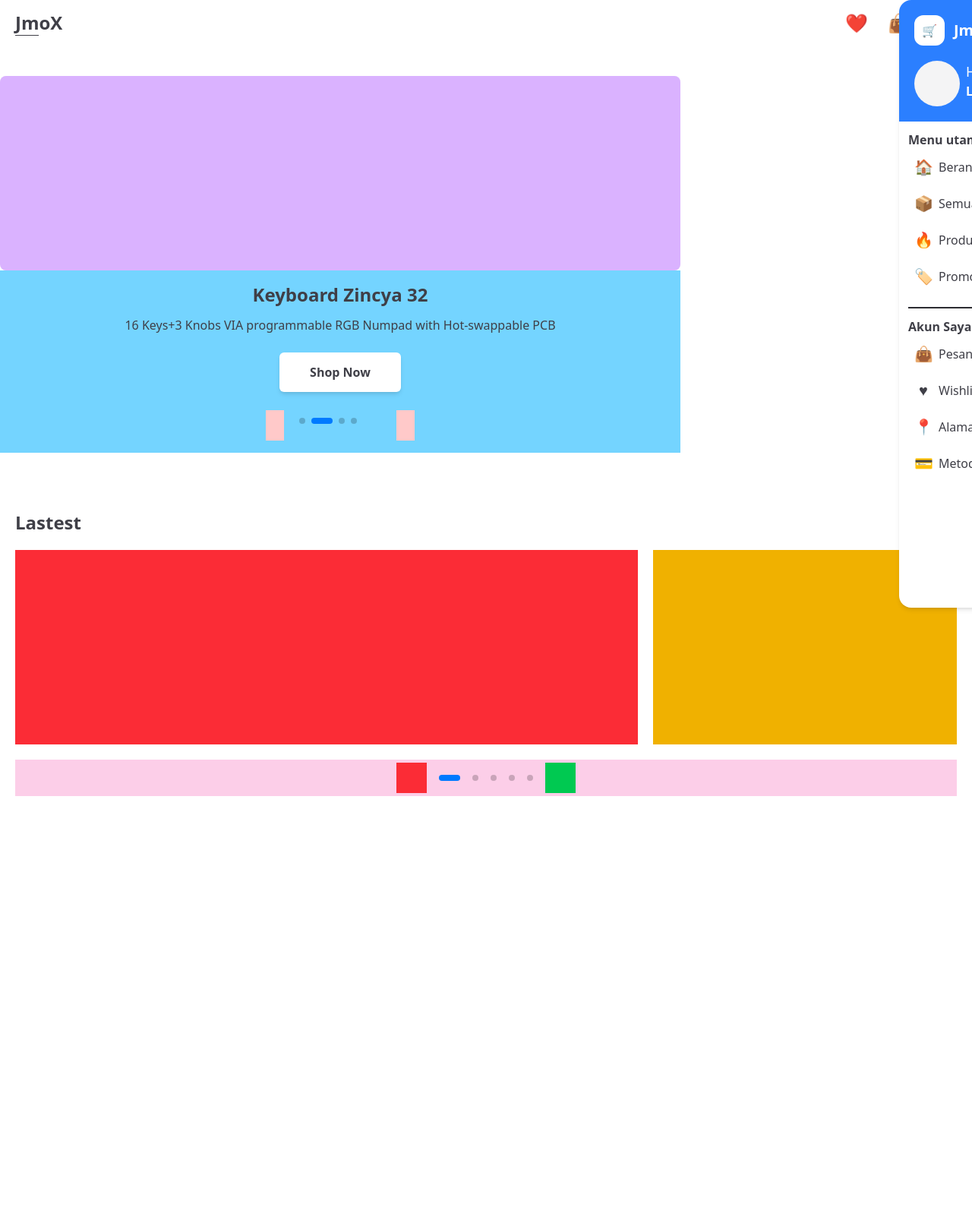
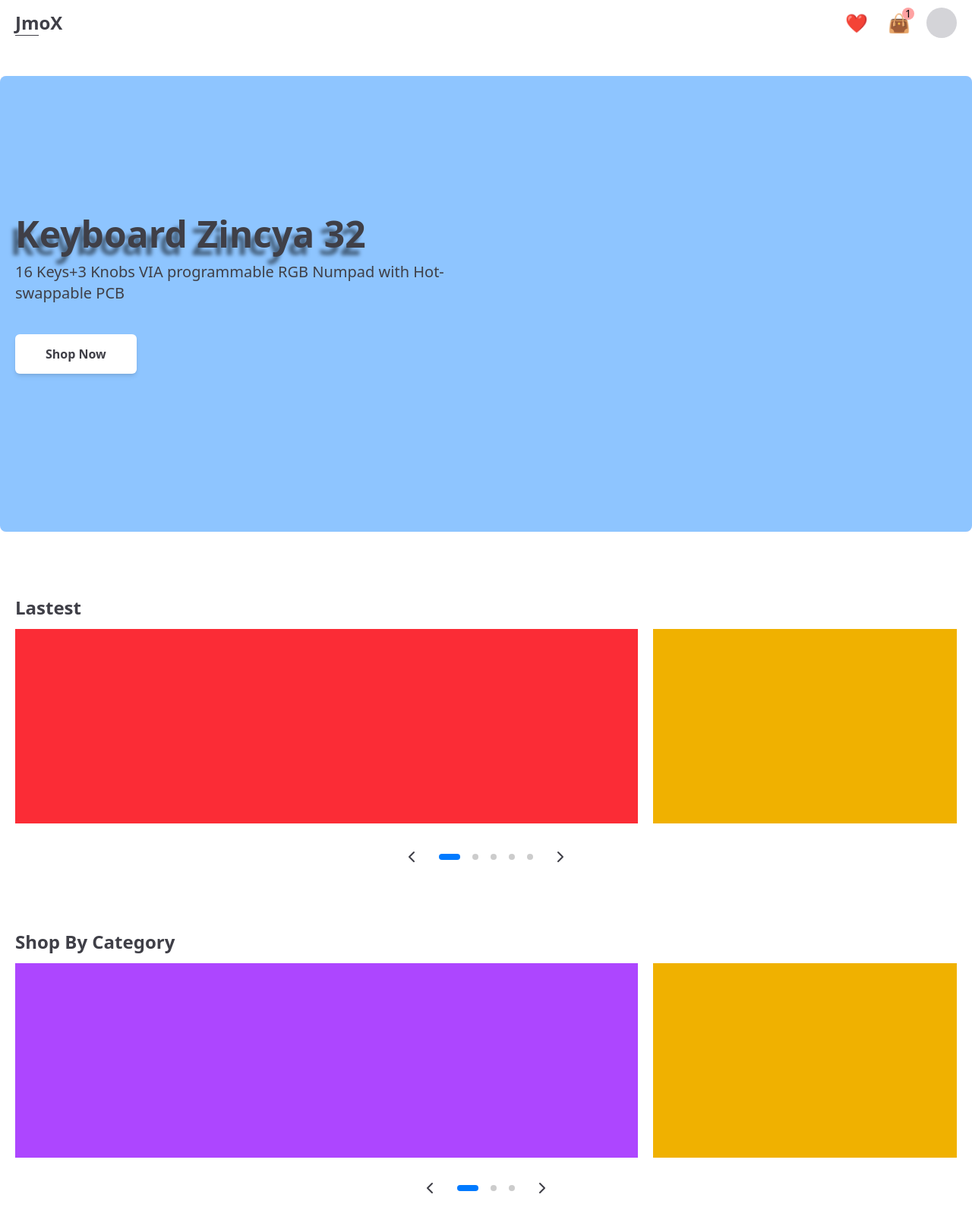
Before and after one commit to Bills-6/E-oommerce-basic, a Next.js app: page / in a window 1280 px wide. Shown: the top 1610 px of the page at 76% size. Built offline with nearby package versions, Linux system fonts and the light colour scheme.

Commit message:
fix UI banner slider

```diff
--- a/app/components/categoryCard.tsx
+++ /dev/null
@@ -1,18 +0,0 @@
-'use client';
-
-interface CategoryTypesProps {
-	value: string;
-	icon: string;
-	href?: string;
-}
-
-export default function CategoryCard(
-	{ value, href, icon }:CategoryTypesProps
-) {
-	return (
-		<a href={href} className="h-20 flex flex-col items-center justify-center bg-zinc-100 outline outline-zinc-300 rounded-md shadow-md hover:bg-zinc-200 cursor-pointer">
-			<span className="text-xl" aria-description="iconCard">{icon}</span>
-			<p className="text-sm">{value}</p>
-		</a>
-	);
-}
--- a/app/components/lastestProducts.tsx
+++ b/app/components/lastestProducts.tsx
@@ -8,10 +8,15 @@ import { Navigation, Pagination } from 'swiper/modules';
 import 'swiper/css';
 import 'swiper/css/pagination';
 
+// component
+import { ChevronLeft, ChevronRight } from "lucide-react";
+import EntryTitle from "./entryTitle";
+
 export default function LastestProducts() {
 	return (
 		<Suspense fallback={<div className="p-5 bg-red-300"></div>}>
 			<div className="lastestProductContainer py-2">
+				<EntryTitle value="Lastest"/>
 				<Swiper
 					modules={[Navigation, Pagination]}
 					spaceBetween={20}
@@ -35,10 +40,14 @@ export default function LastestProducts() {
 					<SwiperSlide className="flex bg-green-500"></SwiperSlide>
 				</Swiper>
 
-				<div className="controllerSwiper py-1 bg-pink-200 flex items-center justify-center gap-3">
-					<button className="prevBtn static w-10 h-10 bg-red-500 cursor-pointer"></button>
+				<div className="controllerSwiper py-1 flex items-center justify-center gap-3">
+					<button className="prevBtn static w-10 h-10 cursor-pointer full-center">
+						<ChevronLeft/>
+					</button>
 					<div className="swiper-pagination relative w-24 overflow-hidden flex items-center gap-2"></div>
-					<button className="nextBtn static w-10 h-10 bg-green-500 cursor-pointer"></button>
+					<button className="nextBtn static w-10 h-10 cursor-pointer full-center">
+						<ChevronRight/>
+					</button>
 				</div>
 			</div>
 		</Suspense>
--- /dev/null
+++ b/app/components/shopByCategory.tsx
@@ -0,0 +1,53 @@
+'use client';
+
+import { Suspense } from "react";
+
+// swiper js
+import { Swiper, SwiperSlide } from "swiper/react";
+import { Navigation, Pagination } from "swiper/modules";
+
+import 'swiper/css';
+import 'swiper/css/pagination';
+import 'swiper/css/navigation';
+
+// component
+import EntryTitle from "./entryTitle";
+import { ChevronLeft, ChevronRight } from "lucide-react";
+
+export default function ByCategory() {
+	return (
+		<Suspense fallback={<div className="b-5 bg-red-500"></div>}>
+			<div className="py-16">
+				<EntryTitle value="Shop By Category"/>
+
+				<Swiper
+					modules={[Navigation, Pagination]}
+					spaceBetween={20}
+					slidesPerView={1.5}
+					navigation={{prevEl: '.prevButtonCategory', nextEl: '.nextButtonCategory',}}
+					pagination={{el: '.swiper-category-pagination', clickable: true, type: 'bullets'}}
+					loop={false}
+					className="overflow-hidden h-64 mb-5"
+				>
+					<SwiperSlide className="flex bg-purple-500"></SwiperSlide>
+					<SwiperSlide className="flex bg-yellow-500"></SwiperSlide>
+					<SwiperSlide className="flex bg-blue-500"></SwiperSlide>
+				</Swiper>
+
+				<div className="controllerSwiper flex items-center justify-center gap-3">
+					<button className="prevButtonCateogory w-10 h-10 full-center" type="button">
+						<ChevronLeft />
+					</button>
+
+					<div className="swiper-category-pagination w-24 overflow-hidden flex items-center gap-2"></div>
+
+					<button className="nextButtonCateogory w-10 h-10 full-center" type="button">
+						<ChevronRight />
+					</button>
+				</div>
+
+
+			</div>
+		</Suspense>
+	);
+}
--- a/app/components/sidebar.tsx
+++ b/app/components/sidebar.tsx
@@ -40,7 +40,7 @@ export default function SidebarHomeMobile({ active, onClose }: SidebarProps) {
 			<button className='w-[40%] inset-0 left-0 top-0 h-screen fixed z-[122] bg-zinc-700/70' onClick={onClose}></button>
 		)}
 
-		<aside className={`fixed w-[70%] right-0 top-0 h-screen bg-white shadow-md rounded-tl-2xl overflow-hidden rounded-bl-2xl z-[200] transition-all ${active ? '' : 'translate-x-200'} `}>
+		<aside className={`fixed w-[70%] right-0 top-0 h-screen bg-white shadow-md rounded-tl-2xl overflow-hidden rounded-bl-2xl z-[200] transition-all ${active ? '' : 'translate-x-400 hidden'} `}>
 			<header className="p-5 bg-blue-500">
 				<div className="title flex items-center justify-between mb-5">
 					<div className="logos flex items-center gap-3">
--- a/app/components/slider.tsx
+++ b/app/components/slider.tsx
@@ -7,40 +7,76 @@ import { Navigation, Pagination, Autoplay } from "swiper/modules";
 
 import 'swiper/css';
 import 'swiper/css/pagination';
+import 'swiper/css/navigation';
+
+import { ChevronRight, ChevronLeft } from "lucide-react";
 
 export default function Slider() {
 	return (
 		<Suspense fallback={<div className="p-5 bg-red-300"></div>}>
-		<div className="w-full max-w-4xl py-10 pb-5">
+		<div className="w-full max-w-4xl md:max-w-none py-10 pb-5 lg:relative">
 			<Swiper
 				modules={[Navigation, Pagination, Autoplay]}
-				spaceBetween={20}
-				slidesPerView={1}
 				navigation={{
 					prevEl: '.prevButtonHitbox',
 					nextEl: '.nextButtonHitbox',
 				}}
-				pagination={{ el: '.swiper-preview-pagination', clickable: true, type: 'bullets' }}
+				pagination={{
+					el: '.swiper-preview-pagination',
+					clickable: true, type: 'bullets' }}
 				autoplay={{ delay: 3000, disableOnInteraction: false }}
 				loop={true}
-				className="rounded-lg overflow-hidden h-64 bg-gray-100">
+				breakpoints={{
+					320: {
+						slidesPerView: 1,
+						spaceBetween: 20,
+					},
+					1024: {
+						slidesPerView: 1,
+						spaceBetween: 0,
+					}
+				}}
+				className="swiperContainer rounded-lg overflow-hidden w-full h-64 lg:h-[600px] bg-pink-100">
 
-				<SwiperSlide className="flex bg-blue-300"/>
-				<SwiperSlide className="flex bg-purple-300"/>
-				<SwiperSlide className="flex bg-red-300"/>
-				<SwiperSlide className="flex bg-yellow-300"/>
+				<SwiperSlide className="flex bg-blue-300 md:relative">
+
+					<div className="descriptionProductContainer container hidden lg:block absolute top-1/2 -translate-y-1/2 p-5 left-1/2 -translate-x-1/2">
+						<h2 className="productName font-bold text-5xl mb-3 text-shadow-[-7px_10px_5px_rgba(0,0,0,0.5)]">Keyboard
+
+							Zincya 32</h2>
+						<p className="productDescription mb-10 text-xl max-w-1/2">16 Keys+3 Knobs VIA programmable RGB Numpad with Hot-swappable PCB</p>
+
+						<button className="detailProductPage full-center bg-white font-semibold h-13 px-10 rounded-md shadow-md mb-6 hover:bg-zinc-700 hover:border-4 hover:border-zinc-600 hover:text-white transition-all cursor-pointer" type="button">Shop Now</button>
+					</div>
+				</SwiperSlide>
+
+				<SwiperSlide className="flex bg-blue-300 md:relative">
+
+					<div className="descriptionProductContainer container hidden lg:block absolute top-1/2 -translate-y-1/2 p-5 left-1/2 -translate-x-1/2">
+						<h2 className="productName font-bold text-5xl mb-3 text-shadow-[-7px_10px_5px_rgba(0,0,0,0.5)]">Keyboard
+
+							Zincya 32</h2>
+						<p className="productDescription mb-10 text-xl max-w-1/2">16 Keys+3 Knobs VIA programmable RGB Numpad with Hot-swappable PCB</p>
+
+						<button className="detailProductPage full-center bg-white font-semibold h-13 px-10 rounded-md shadow-md mb-6 hover:bg-zinc-700 hover:border-4 hover:border-zinc-600 hover:text-white transition-all cursor-pointer" type="button">Shop Now</button>
+					</div>
+				</SwiperSlide>
+
 			</Swiper>
 
-			<div className="descriptionMobile py-4 px-5 bg-sky-300">
-				<h2 className="productName text-center font-bold text-2xl mb-3">Keyboard Zincya 32</h2>
+			<div className="descriptionMobile py-4 px-5 bg-sky-300 lg:hidden">
 				<p className="productDescription text-center mb-6">16 Keys+3 Knobs VIA programmable RGB Numpad with Hot-swappable PCB</p>
 				<button className="detailProductPage mx-auto full-center bg-white font-semibold h-13 px-10 rounded-md shadow-md mb-6" type="button">Shop Now</button>
 
-				<div className="controllerSwiper flex items-center gap-4 mx-auto w-fit">
-					<button className="prevButtonHitbox w-10 h-10 bg-red-200 full-center"></button>
+				<div className="controllerSwiper flex items-center justify-center w-full gap-4">
+					<button className="prevButtonHitbox w-10 h-10 full-center">
+						<ChevronLeft/>
+					</button>
 					{/* pagination */}
-					<div className="swiper-preview-pagination relative w-24 overflow-hidden flx items-center gap-2"></div>
-					<button className="nextButtonHitbox w-10 h-10 bg-red-200 full-center"></button>
+					<div className="swiper-preview-pagination w-24 overflow-hidden flex items-center gap-2"></div>
+					<button className="nextButtonHitbox w-10 h-10 full-center">
+						<ChevronRight />
+					</button>
 				</div>
 			</div>
 		</div>
--- a/app/globals.css
+++ b/app/globals.css
@@ -19,7 +19,10 @@
   opacity: 1 !important;
 }
 
-.controllerSwiper .swiper-pagination {
+.controllerSwiper .swiper-pagination,
+.controllerSwiper .swiper-preview-pagination,
+.controllerSwiper .swiper-category-pagination
+ {
   position: relative !important;
   bottom: auto !important;
   left: auto !important;
--- a/app/page.tsx
+++ b/app/page.tsx
@@ -8,10 +8,10 @@ import { categoryData } from "./lib/mappings/dataCategory";
 
 // component
 import SidebarHomeMobile from "./components/sidebar";
-import CategoryCard from "./components/categoryCard";
 import EntryTitle from "./components/entryTitle";
 import Slider from './components/slider';
 import LastestProducts from './components/lastestProducts';
+import ByCategory from './components/shopByCategory';
 
 export default function Home() {
   const [isOpen, setIsOpen] = useState(false);
@@ -57,9 +57,8 @@ export default function Home() {
 
         <main className='py-4 px-5'>
           <section className='py-10' aria-label='flashSalePage'>
-              <EntryTitle key={0} value='Lastest'/>
               <LastestProducts/>
-
+              <ByCategory />
           </section>
         </main>
     </div>
```
